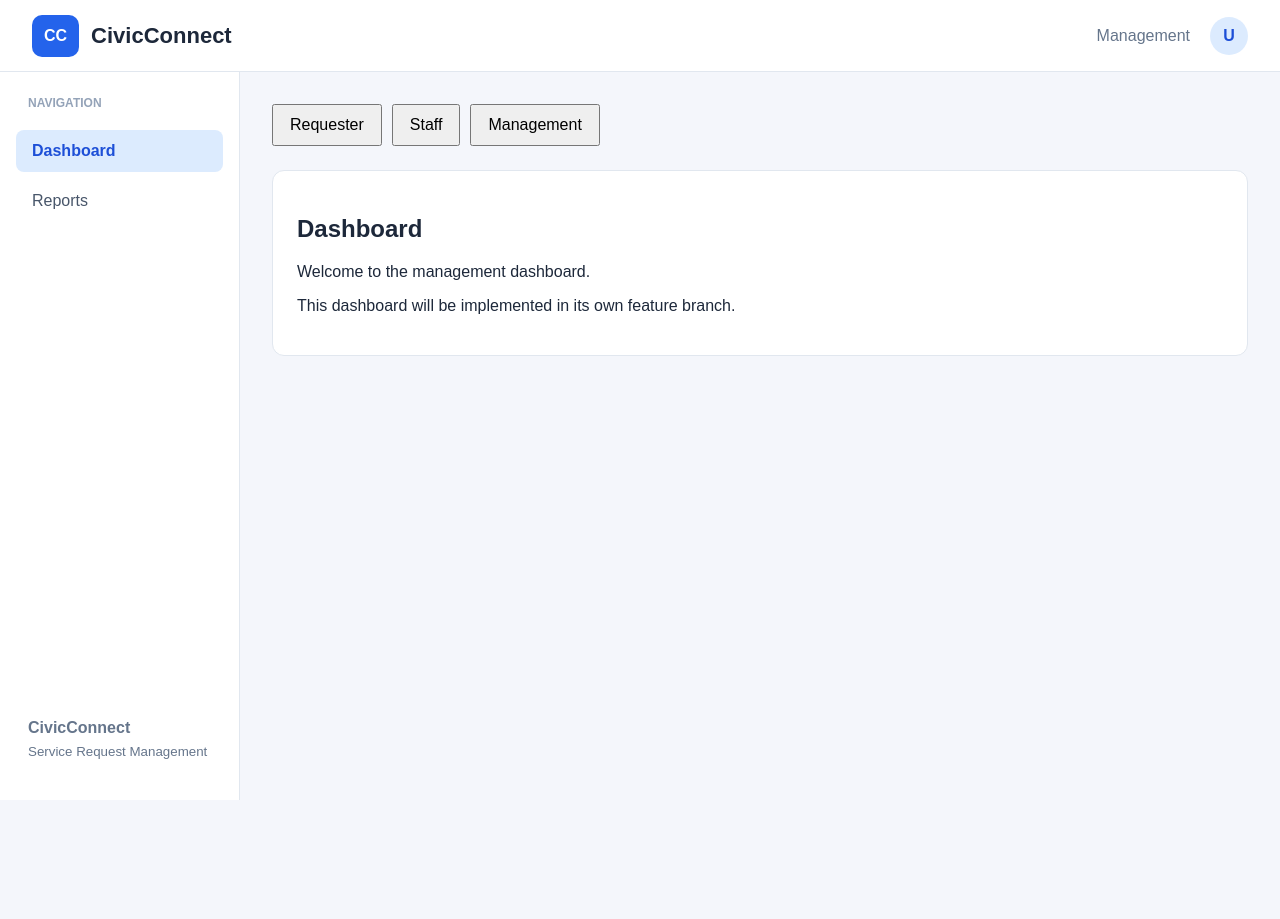
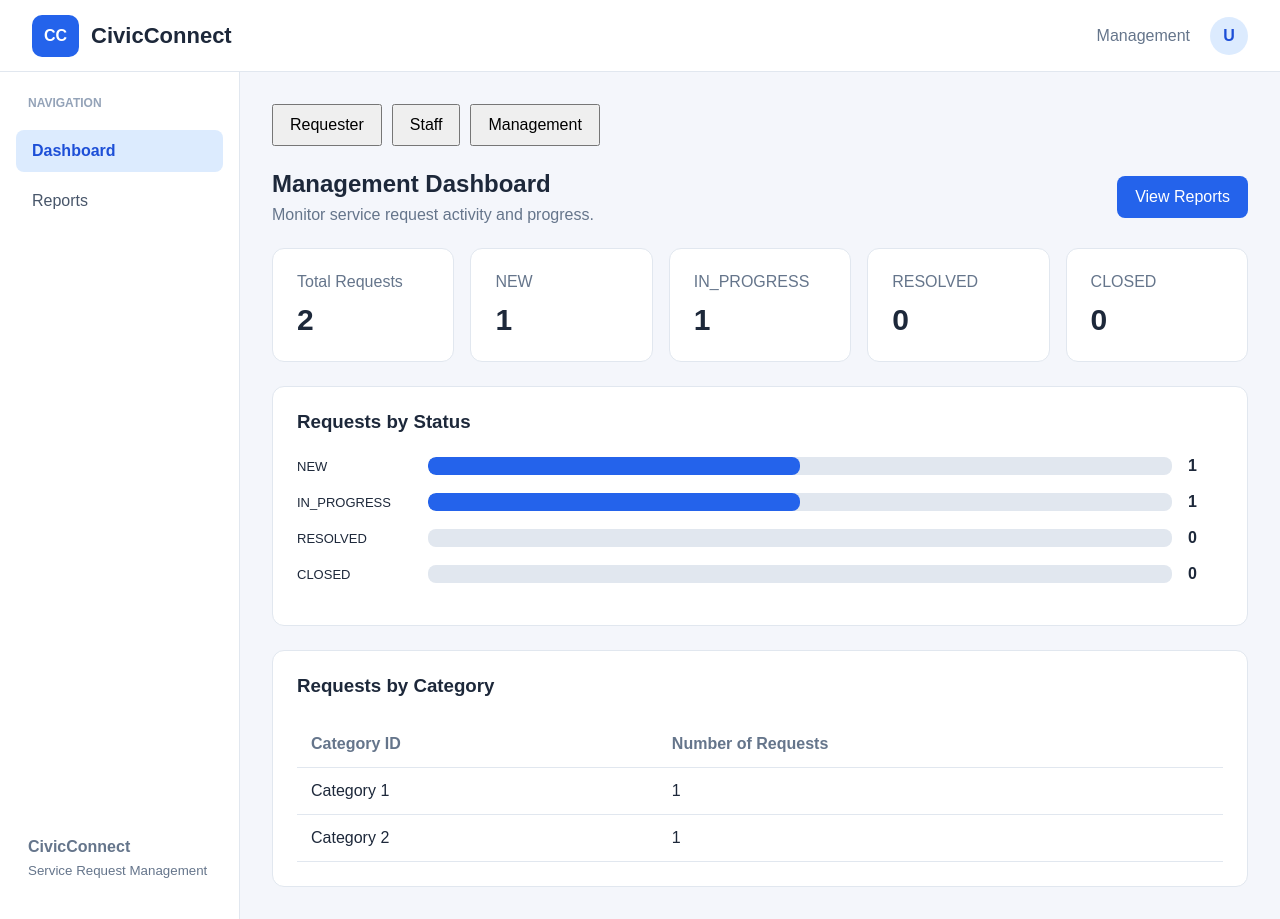
Before and after one commit to Viashen-Pillay/SEN_Group3_381, a React (Vite) app in the folder civicconnect-frontend/: page / in a window 1280 px wide. Both pictures are taken after a click on the button "Management". Before the commit the page ends 800 px from the top, so only its background shows below. Built offline with nearby package versions, Linux system fonts and the light colour scheme.

Commit message:
Added management dashboard

```diff
--- a/civicconnect-frontend/src/App.jsx
+++ b/civicconnect-frontend/src/App.jsx
@@ -5,6 +5,7 @@ import MainLayout from './components/layout/MainLayout';
 import RequesterDashboard from './pages/requester/RequesterDashboard';
 import RequestHistory from './pages/requester/RequestHistory';
 import StaffDashboard from './pages/staff/staffDashboard';
+import ManagementDashboard from './pages/management/ManagementDashboard';
 import "./styles/layout.css"
 
 function App() {
@@ -32,10 +33,16 @@ function App() {
 
   const renderPage = () => {
 
+    if(activePage === "dashboard" && role === "management"){
+      return(
+        <ManagementDashboard requests={requests} onNavigate={setActivePage}/>
+      );
+    }
+
     if(activePage === "dashboard" && role ==="staff"){
       return(
         <StaffDashboard requests={requests} onNavigate={setActivePage}/>
-      )
+      );
     }
     if(activePage === "dashboard" && role === "requester"){
       return(
--- /dev/null
+++ b/civicconnect-frontend/src/pages/management/ManagementDashboard.jsx
@@ -0,0 +1,106 @@
+import "../../styles/managementDashboard.css";
+
+const STATUSES = ["NEW", "IN_PROGRESS", "RESOLVED", "CLOSED"];
+
+export default function ManagementDashboard({ requests = [], onNavigate }) {
+  const total = requests.length;
+
+  const statusCounts = STATUSES.map((status) => ({
+    status,
+    count: requests.filter((request) => request.status === status).length,
+  }));
+
+  const categoryCounts = Object.entries(
+    requests.reduce((counts, request) => {
+      const id = request.category_id;
+      counts[id] = (counts[id] || 0) + 1;
+      return counts;
+    }, {}),
+  );
+
+  return (
+    <div className="management-dashboard">
+      <div className="management-heading">
+        <div>
+          <h2>Management Dashboard</h2>
+          <p>Monitor service request activity and progress.</p>
+        </div>
+
+        <button
+          className="primary-button"
+          onClick={() => onNavigate("reports")}
+        >
+          View Reports
+        </button>
+      </div>
+
+      <div className="management-stats">
+        <div className="management-stat-card">
+          <p>Total Requests</p>
+          <h3>{total}</h3>
+        </div>
+
+        {statusCounts.map(({ status, count }) => (
+          <div className="management-stat-card" key={status}>
+            <p>{status}</p>
+            <h3>{count}</h3>
+          </div>
+        ))}
+      </div>
+
+      <section className="management-panel">
+        <h3>Requests by Status</h3>
+
+        {statusCounts.map(({ status, count }) => (
+          <div className="management-chart-row" key={status}>
+            <span>{status}</span>
+
+            <div
+              className="management-chart-track"
+              role="progressbar"
+              aria-label={`${status} requests`}
+              aria-valuenow={count}
+              aria-valuemin={0}
+              aria-valuemax={total || 1}
+            >
+              <div
+                className="management-chart-fill"
+                style={{
+                  width: `${total ? (count / total) * 100 : 0}%`,
+                }}
+              />
+            </div>
+
+            <strong>{count}</strong>
+          </div>
+        ))}
+      </section>
+
+      <section className="management-panel">
+        <h3>Requests by Category</h3>
+
+        {categoryCounts.length === 0 ? (
+          <p>No request data available.</p>
+        ) : (
+          <table className="management-table">
+            <thead>
+              <tr>
+                <th>Category ID</th>
+                <th>Number of Requests</th>
+              </tr>
+            </thead>
+
+            <tbody>
+              {categoryCounts.map(([categoryId, count]) => (
+                <tr key={categoryId}>
+                  <td>Category {categoryId}</td>
+                  <td>{count}</td>
+                </tr>
+              ))}
+            </tbody>
+          </table>
+        )}
+      </section>
+    </div>
+  );
+}
--- /dev/null
+++ b/civicconnect-frontend/src/styles/managementDashboard.css
@@ -0,0 +1,112 @@
+.management-dashboard {
+  display: flex;
+  flex-direction: column;
+  gap: 24px;
+}
+
+.management-heading {
+  display: flex;
+  align-items: center;
+  justify-content: space-between;
+  gap: 16px;
+}
+
+.management-heading h2 {
+  margin: 0 0 8px;
+}
+
+.management-heading p {
+  margin: 0;
+  color: hsl(215, 16%, 47%);
+}
+
+.management-stats {
+  display: grid;
+  grid-template-columns: repeat(5, minmax(0, 1fr));
+  gap: 16px;
+}
+
+.management-stat-card,
+.management-panel {
+  background: white;
+  border: 1px solid hsl(214, 32%, 91%);
+  border-radius: 12px;
+  padding: 24px;
+}
+
+.management-stat-card p {
+  margin: 0 0 12px;
+  color: hsl(215, 16%, 47%);
+}
+
+.management-stat-card h3 {
+  margin: 0;
+  font-size: 30px;
+}
+
+.management-panel h3 {
+  margin: 0 0 24px;
+}
+
+.management-chart-row {
+  display: grid;
+  grid-template-columns: 115px minmax(0, 1fr) 35px;
+  align-items: center;
+  gap: 16px;
+  margin-bottom: 18px;
+}
+
+.management-chart-row span {
+  font-size: 13px;
+}
+
+.management-chart-track {
+  height: 18px;
+  background: hsl(214, 32%, 91%);
+  border-radius: 8px;
+  overflow: hidden;
+}
+
+.management-chart-fill {
+  height: 100%;
+  background: hsl(221, 83%, 53%);
+  border-radius: 8px;
+}
+
+.management-table {
+  width: 100%;
+  border-collapse: collapse;
+  text-align: left;
+}
+
+.management-table th,
+.management-table td {
+  padding: 14px;
+  border-bottom: 1px solid hsl(214, 32%, 91%);
+}
+
+.management-table th {
+  color: hsl(215, 16%, 47%);
+}
+
+@media (max-width: 1100px) {
+  .management-stats {
+    grid-template-columns: repeat(3, minmax(0, 1fr));
+  }
+}
+
+@media (max-width: 650px) {
+  .management-stats {
+    grid-template-columns: repeat(2, minmax(0, 1fr));
+  }
+
+  .management-heading {
+    flex-direction: column;
+    align-items: flex-start;
+  }
+
+  .management-chart-row {
+    grid-template-columns: 100px minmax(0, 1fr) 25px;
+    gap: 8px;
+  }
+}
```
